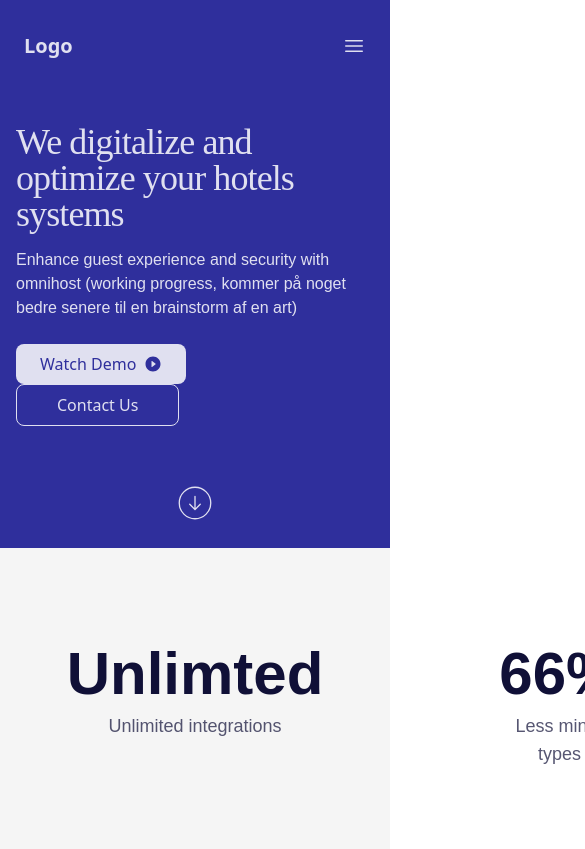
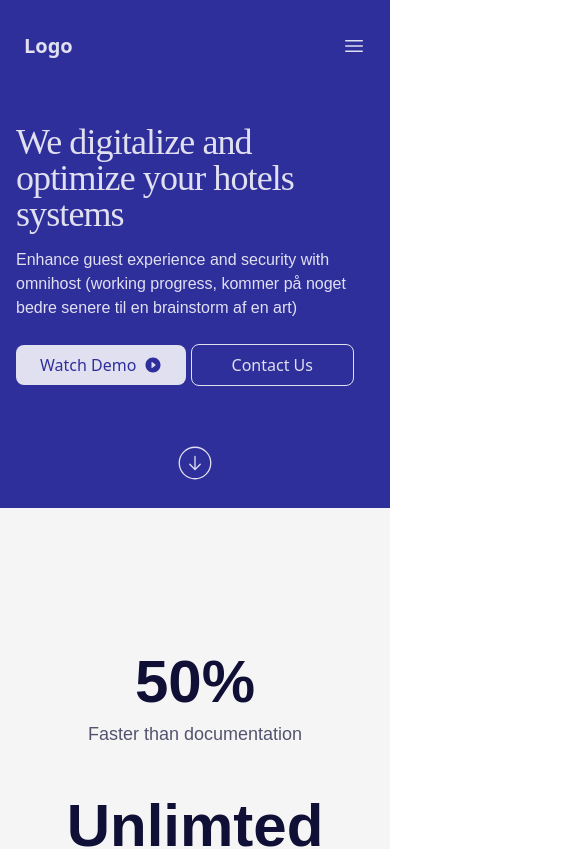
Before and after one commit to clar9309/omnihost-landingpage, a SvelteKit app: page / in a window 390 px wide. Shown: the top 849 px of the page, 585 px wide, since content can reach past the window. Built offline with nearby package versions, Linux system fonts and the light colour scheme.

Commit message:
CompBullets and Header correction responsive

```diff
--- a/src/routes/CompBullets.svelte
+++ b/src/routes/CompBullets.svelte
@@ -2,15 +2,15 @@
   import "../app.css";
 </script>
 
-<section class=" text-marine-blue-800 font-montserrat mt-24 mb-24 sm:block">
-  <div class="flex justify-center gap-44">
+<section class=" text-marine-blue-800 font-montserrat mt-36">
+  <div class="md:flex lg:flex xl:flex justify-center gap-44">
     <div class="block text-center">
       <h5 class="text-6xl mb-2 font-semibold">50%</h5>
-      <p class="opacity-70 text-lg">Faster than documentation</p>
+      <p class="opacity-70 text-lg mb-12">Faster than documentation</p>
     </div>
     <div class="block text-center">
       <h5 class="text-6xl mb-2 font-semibold">Unlimted</h5>
-      <p class="opacity-70 text-lg">Unlimited integrations</p>
+      <p class="opacity-70 text-lg mb-12">Unlimited integrations</p>
     </div>
     <div class="block text-center">
       <h5 class="text-6xl mb-2 font-semibold">66%</h5>
--- a/src/routes/Hero.svelte
+++ b/src/routes/Hero.svelte
@@ -18,10 +18,11 @@
         Enhance guest experience and security with omnihost (working progress,
         kommer på noget bedre senere til en brainstorm af en art)
       </p>
+
       <div class="md:inline-flex">
         <a
           href="#"
-          class="inline-flex items-center justify-center px-6 py-2 mr-6 text-base font-medium text-center bg-purple-50 text-primary-purple-300 rounded-lg bg-primary-700 hover:bg-primary-800 md:inline-flex sm:"
+          class="inline-flex items-center justify-center px-6 py-2 lg:mr-6 xl:mr-6 md:mr-2 text-base font-medium text-center bg-purple-50 text-primary-purple-300 rounded-lg bg-primary-700 hover:bg-primary-800 md:inline-flex sm:"
         >
           Watch Demo
           <svg
```
